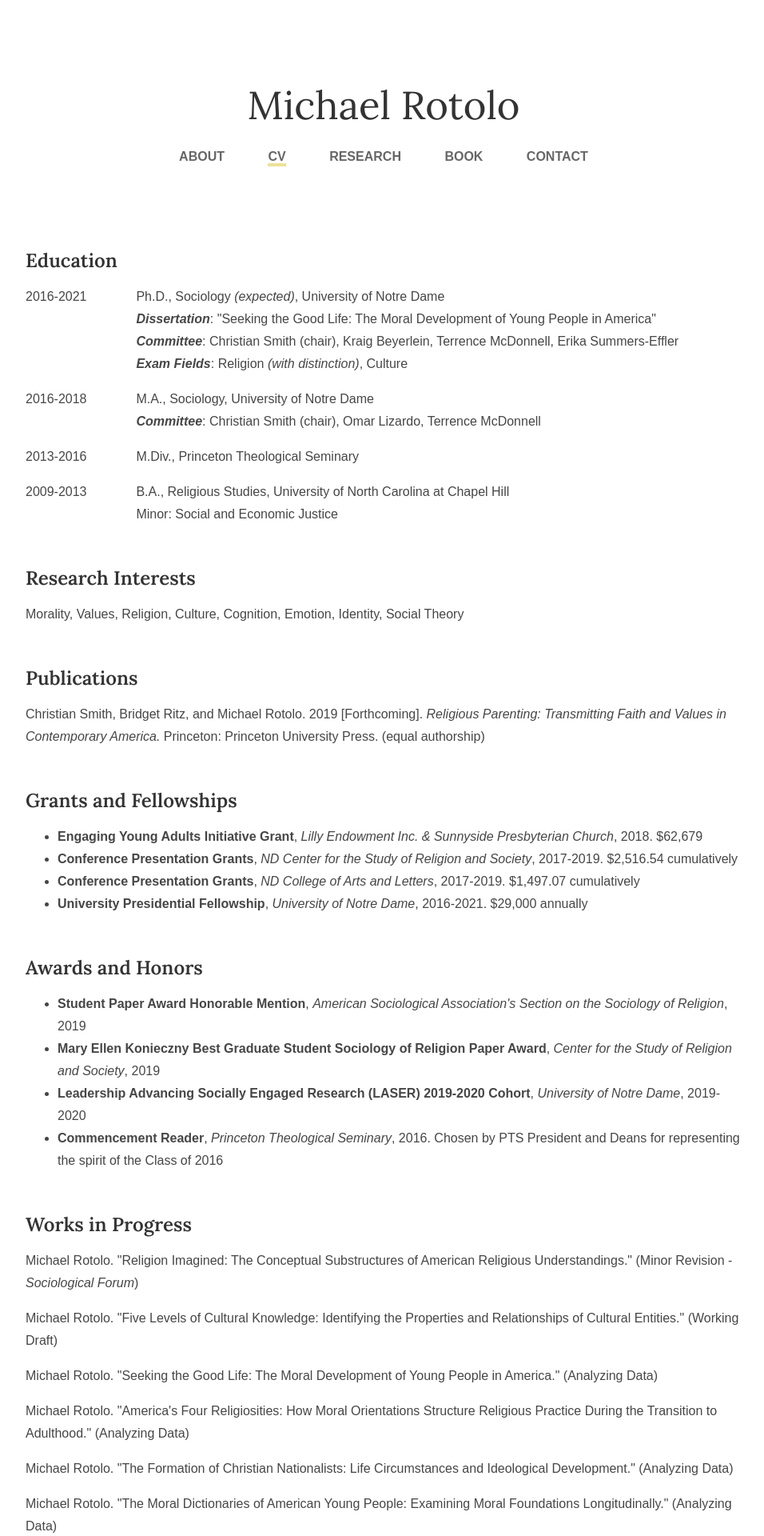
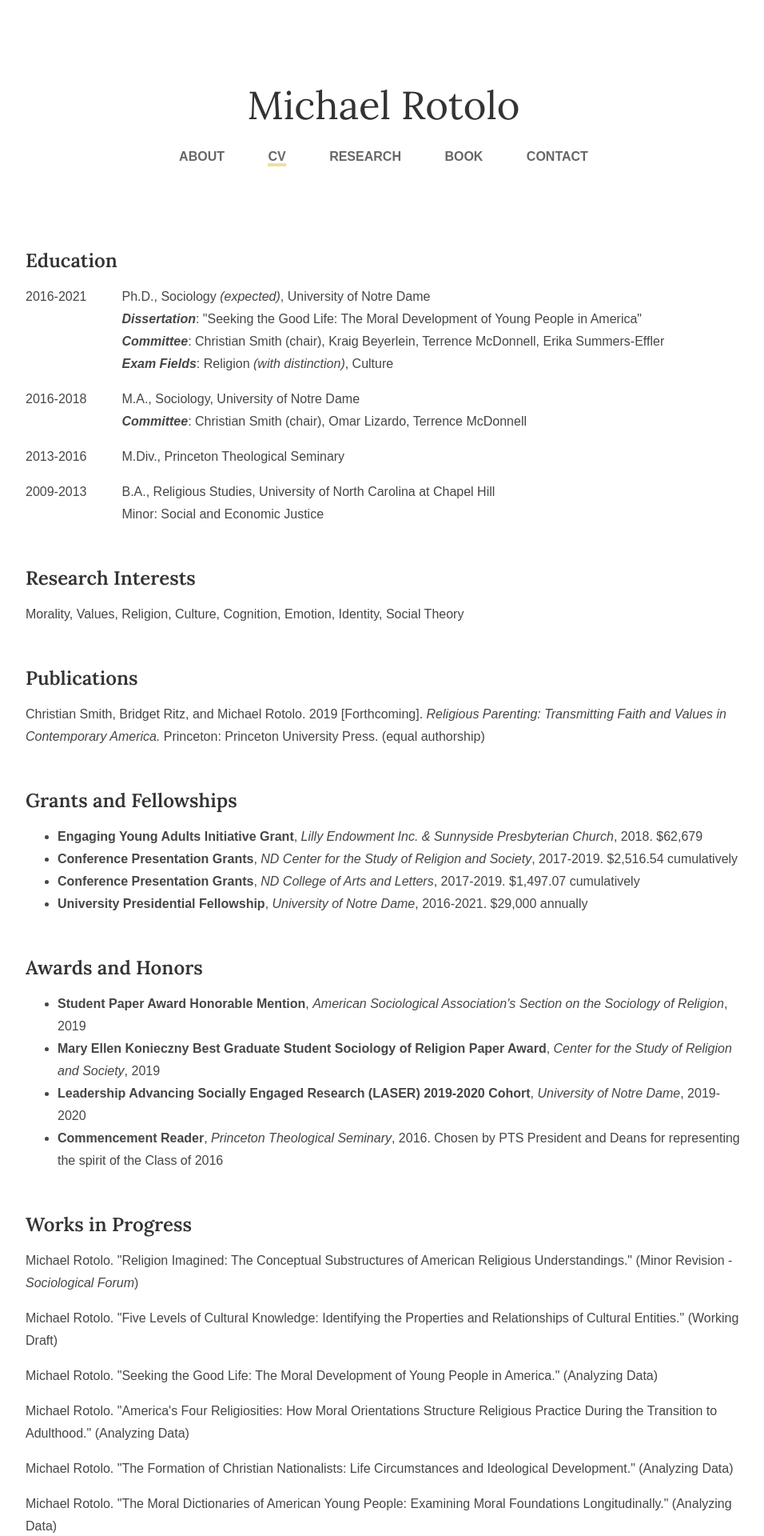
Before and after one commit to michaelrotolo/github.io, a Jekyll site: the page built from cv/index.html, in a window 1280 px wide. Shown: the top 1920 px of the page at 80% size, without its empty margins (160-1116 px from the left). Built offline with Jekyll 4.4.1, drawn with Linux system fonts in a browser that asks for light colours; some web fonts are replaced.

Commit message:
Update main.css

```diff
--- a/css/main.css
+++ b/css/main.css
@@ -125,9 +125,9 @@ p, ul, li {
 
 @media only screen and (min-width: 1000px) {
     .left-year {
-        width: 15%;
+        width: 13%;
     }
     .right-desc {
-        width:80%;
+        width:85%;
     }
 }
```
